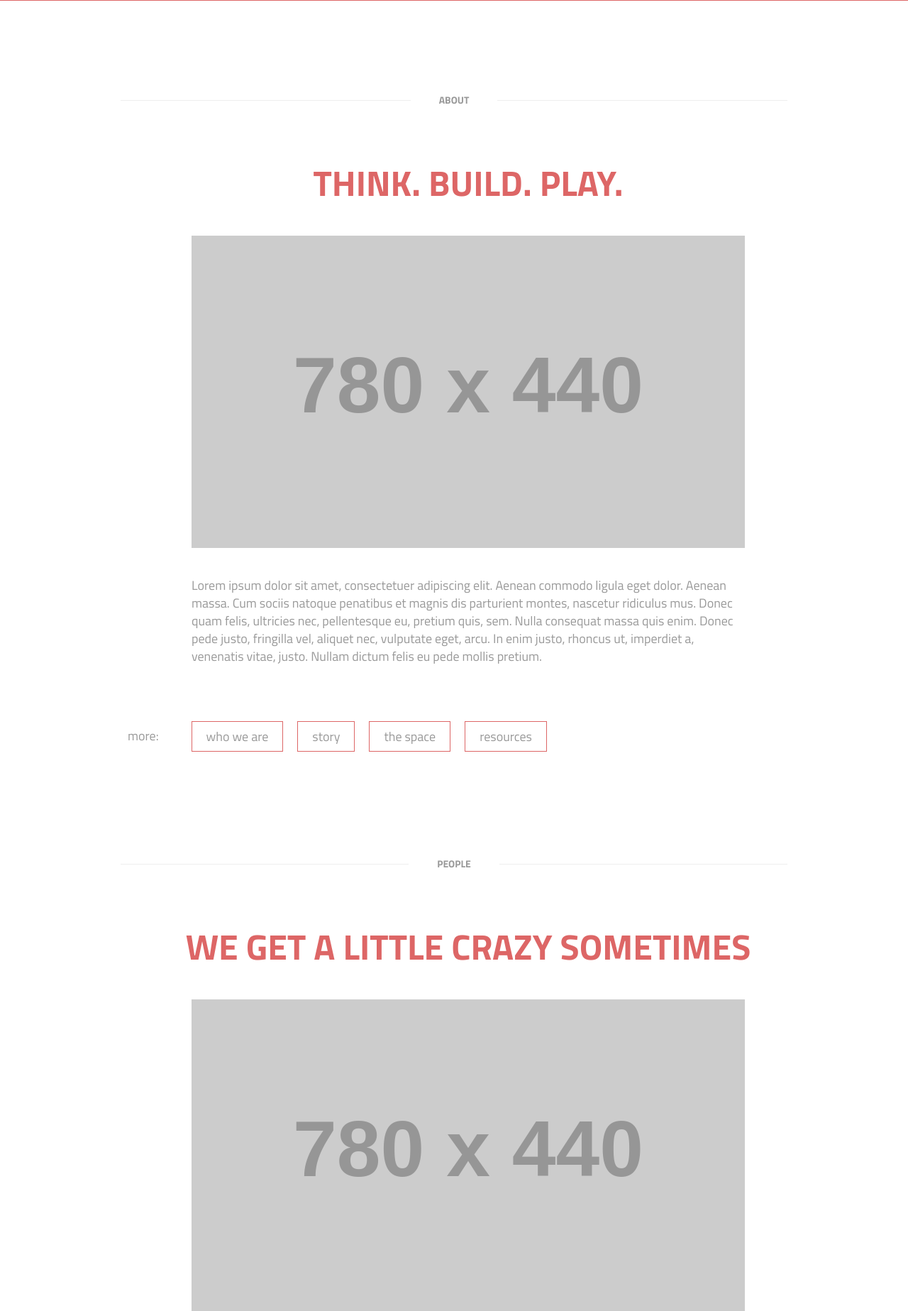
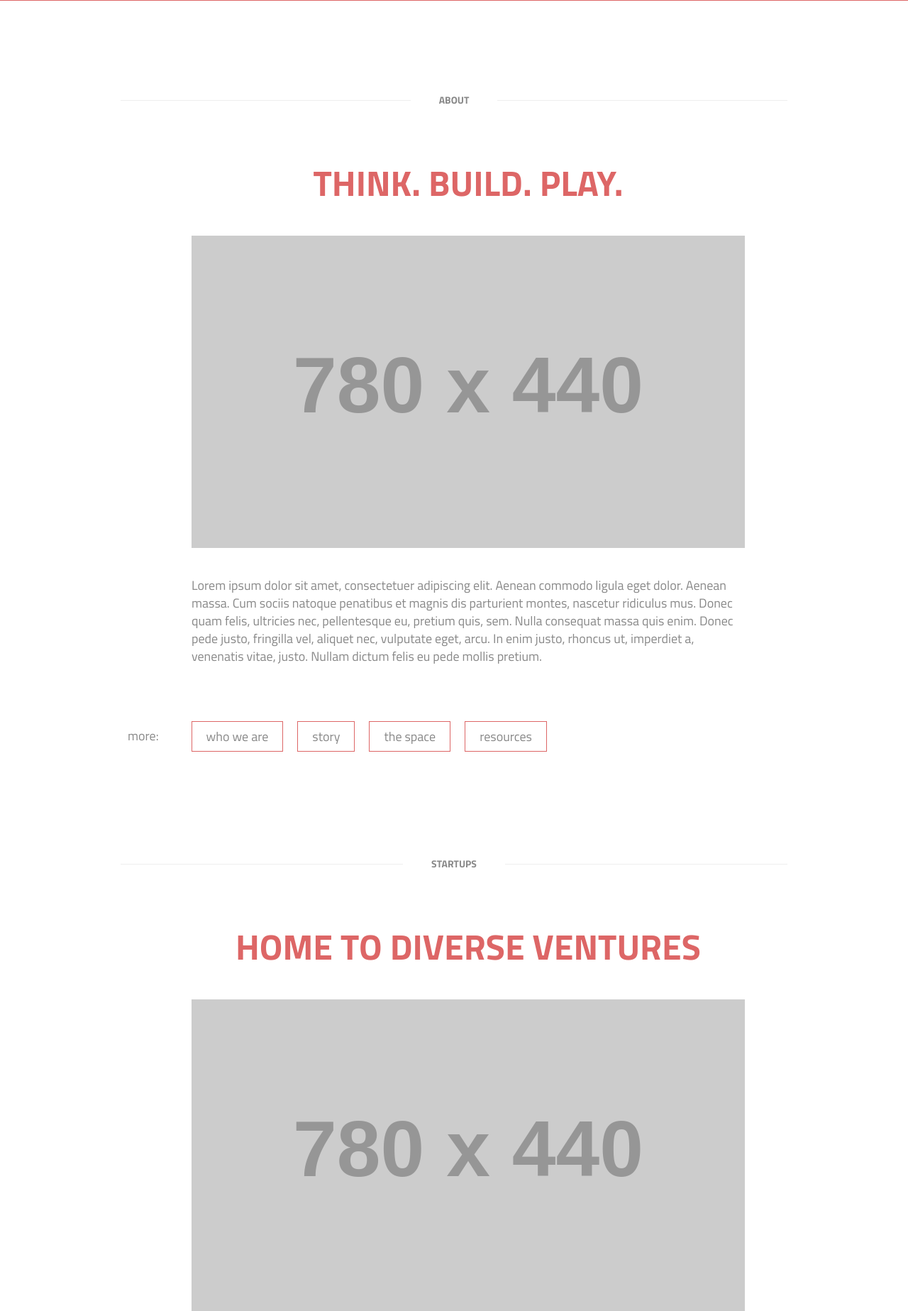
Before and after one commit to StartupShell/web-2012, a PHP site: page / in a window 1280 px wide. Shown: the part 779-2626 px from the top of the page at 71% size. Run offline with PHP 8.4, Linux system fonts and the light colour scheme; grey boxes labelled with a size stand in for pictures from a placeholder-image service; some libraries are stand-ins or nearby versions.

Commit message:
Benchmark before major design changes.
Signed-off-by: Jeff Hilnbrand <jahilnbrand@gmail.com>

```diff
--- a/css/style.css
+++ b/css/style.css
@@ -198,7 +198,7 @@ body {
   font-size: 18px;
   line-height: 1.4;
   font-family: 'Titillium Web', sans-serif;
-  color: #999999;
+  color: #888888;
 }
 ::-moz-selection {
   background: #b3d4fc;
@@ -302,9 +302,6 @@ p,
 header {
   background: #eeeeee;
   position: relative;
-  -webkit-box-shadow: 0 0 4px 0 rgba(0, 0, 0, 0.35);
-  -moz-box-shadow: 0 0 4px 0 rgba(0, 0, 0, 0.35);
-  box-shadow: 0 0 4px 0 rgba(0, 0, 0, 0.35);
 }
 header .inner-header {
   max-width: 960px;
@@ -322,7 +319,7 @@ header .logo a h1 {
   font-size: 18px;
   float: left;
   text-decoration: none;
-  color: #999999;
+  color: #888888;
   margin: 2px 0 0 10px;
   text-transform: lowercase;
   font-weight: 400;
@@ -348,7 +345,7 @@ nav.top-menu ul li {
 }
 nav.top-menu ul li a,
 nav.top-menu ul li a:visited {
-  color: #999999;
+  color: #888888;
   text-decoration: none;
   padding: 30px 30px;
   display: block;
@@ -359,7 +356,7 @@ nav.top-menu ul li a:visited:hover,
 nav.top-menu ul li a:focus,
 nav.top-menu ul li a:visited:focus {
   background: #ffffff;
-  color: #999999;
+  color: #888888;
 }
 nav.more-menu {
   margin: 60px 0 0;
@@ -377,7 +374,7 @@ nav.more-menu ul li {
 }
 nav.more-menu ul li a,
 nav.more-menu ul li a:visited {
-  color: #999999;
+  color: #888888;
   text-decoration: none;
   display: block;
   text-transform: lowercase;
@@ -430,7 +427,7 @@ section .feature {
   overflow: visible;
 }
 .section-title h1 {
-  color: #999999;
+  color: #888888;
   font-size: 14px;
   text-transform: uppercase;
   background: #ffffff;
--- a/index.php
+++ b/index.php
@@ -29,6 +29,7 @@
                     <nav class="top-menu">
                         <ul>
                             <li><a href="#about">About</a></li>
+                            <li><a href="#startups">Startups</a></li>
                             <li><a href="#people">People</a></li>
                             <li><a href="#engage">Engage</a></li>
                             <li><a href="#connect">Connect</a></li>
@@ -76,6 +77,27 @@
                     </div> <!-- end .inner-section -->
                 </section> <!-- end section .about -->
 
+                <section class="startups">
+                    <a class="anchor" id="startups"></a>
+                    <div class="section-title"><h1>Startups</h1></div>
+                    <div class="inner-section">
+                        <h2>Home to diverse ventures</h2>
+                        <div class="feature">
+                            <img src="http://dummyimage.com/780x440/4d494d/686a82.gif&text=roster" alt="roster">
+                        </div>
+                        <p>Lorem ipsum dolor sit amet, consectetuer adipiscing elit. Aenean commodo ligula eget dolor. Aenean massa. Cum sociis natoque penatibus et magnis dis parturient montes, nascetur ridiculus mus. Donec quam felis, ultricies nec, pellentesque eu, pretium quis, sem. Nulla consequat massa quis enim. Donec pede justo, fringilla vel, aliquet nec, vulputate eget, arcu. In enim justo, rhoncus ut, imperdiet a, venenatis vitae, justo. Nullam dictum felis eu pede mollis pretium.</p>
+                        <nav class="more-menu">
+                            <p>more:</p>
+                            <ul>
+                                <li><a href="#">Startup bios</a></li>
+                                <li><a href="#">Hacks</a></li>
+                            </ul>
+                        </nav>
+
+                    </div> <!-- end .inner-section -->
+                </section> <!-- end section .startups -->
+
+
                 <section class="people">
                     <a class="anchor" id="people"></a>
                     <div class="section-title"><h1>People</h1></div>
@@ -85,15 +107,9 @@
                             <img src="http://dummyimage.com/780x440/4d494d/686a82.gif&text=image+of+students+being+sillay" alt="image+of+students+being+sillay">
                         </div>
                         <p>Lorem ipsum dolor sit amet, consectetuer adipiscing elit. Aenean commodo ligula eget dolor. Aenean massa. Cum sociis natoque penatibus et magnis dis parturient montes, nascetur ridiculus mus. Donec quam felis, ultricies nec, pellentesque eu, pretium quis, sem. Nulla consequat massa quis enim. Donec pede justo, fringilla vel, aliquet nec, vulputate eget, arcu. In enim justo, rhoncus ut, imperdiet a, venenatis vitae, justo. Nullam dictum felis eu pede mollis pretium.</p>
-                        <h2>Home to diverse startups</h2>
-                        <div class="feature">
-                            <img src="http://dummyimage.com/780x440/4d494d/686a82.gif&text=roster" alt="roster">
-                        </div>
-                        <p>Lorem ipsum dolor sit amet, consectetuer adipiscing elit. Aenean commodo ligula eget dolor. Aenean massa. Cum sociis natoque penatibus et magnis dis parturient montes, nascetur ridiculus mus. Donec quam felis, ultricies nec, pellentesque eu, pretium quis, sem. Nulla consequat massa quis enim. Donec pede justo, fringilla vel, aliquet nec, vulputate eget, arcu. In enim justo, rhoncus ut, imperdiet a, venenatis vitae, justo. Nullam dictum felis eu pede mollis pretium.</p>
                         <nav class="more-menu">
                             <p>more:</p>
                             <ul>
-                                <li><a href="#">Startups</a></li>
                                 <li><a href="#">Students</a></li>
                                 <li><a href="#">Sponsors</a></li>
                                 <li><a href="#">Mentors</a></li>
@@ -136,10 +152,10 @@
                     <div class="section-title"><h1>Connect</h1></div>
                     <div class="inner-section">
                         <h2>See you around the block</h2>
-                        <div class="feature">
+<!--                         <div class="feature">
                             <img src="http://dummyimage.com/780x440/4d494d/686a82.gif&text=contacty+stuff" alt="contacty+stuff">
                         </div>
-                        <p>Lorem ipsum dolor sit amet, consectetuer adipiscing elit. Aenean commodo ligula eget dolor. Aenean massa. Cum sociis natoque penatibus et magnis dis parturient montes, nascetur ridiculus mus. Donec quam felis, ultricies nec, pellentesque eu, pretium quis, sem. Nulla consequat massa quis enim. Donec pede justo, fringilla vel, aliquet nec, vulputate eget, arcu. In enim justo, rhoncus ut, imperdiet a, venenatis vitae, justo. Nullam dictum felis eu pede mollis pretium.</p>
+ -->                        <p>Lorem ipsum dolor sit amet, consectetuer adipiscing elit. Aenean commodo ligula eget dolor. Aenean massa. Cum sociis natoque penatibus et magnis dis parturient montes, nascetur ridiculus mus. Donec quam felis, ultricies nec, pellentesque eu, pretium quis, sem. Nulla consequat massa quis enim. Donec pede justo, fringilla vel, aliquet nec, vulputate eget, arcu. In enim justo, rhoncus ut, imperdiet a, venenatis vitae, justo. Nullam dictum felis eu pede mollis pretium.</p>
                         <nav class="more-menu">
                             <p>more:</p>
                             <ul>
--- a/less/base.less
+++ b/less/base.less
@@ -94,7 +94,7 @@ header {
 
 	background: @light-gray;
 	position: relative;
-	.boxShadow(0,0,4px,0,rgba(0,0,0,0.35));
+	// .boxShadow(0,0,4px,0,rgba(0,0,0,0.35));
 
 	.inner-header {
 		max-width: 960px;
--- a/less/mixins.less
+++ b/less/mixins.less
@@ -4,7 +4,7 @@ COLORS
 
 @red: #dd6666;
 
-@gray: #999999;
+@gray: #888888;
 @light-gray: #eeeeee;
 
 @white: #ffffff;
```
